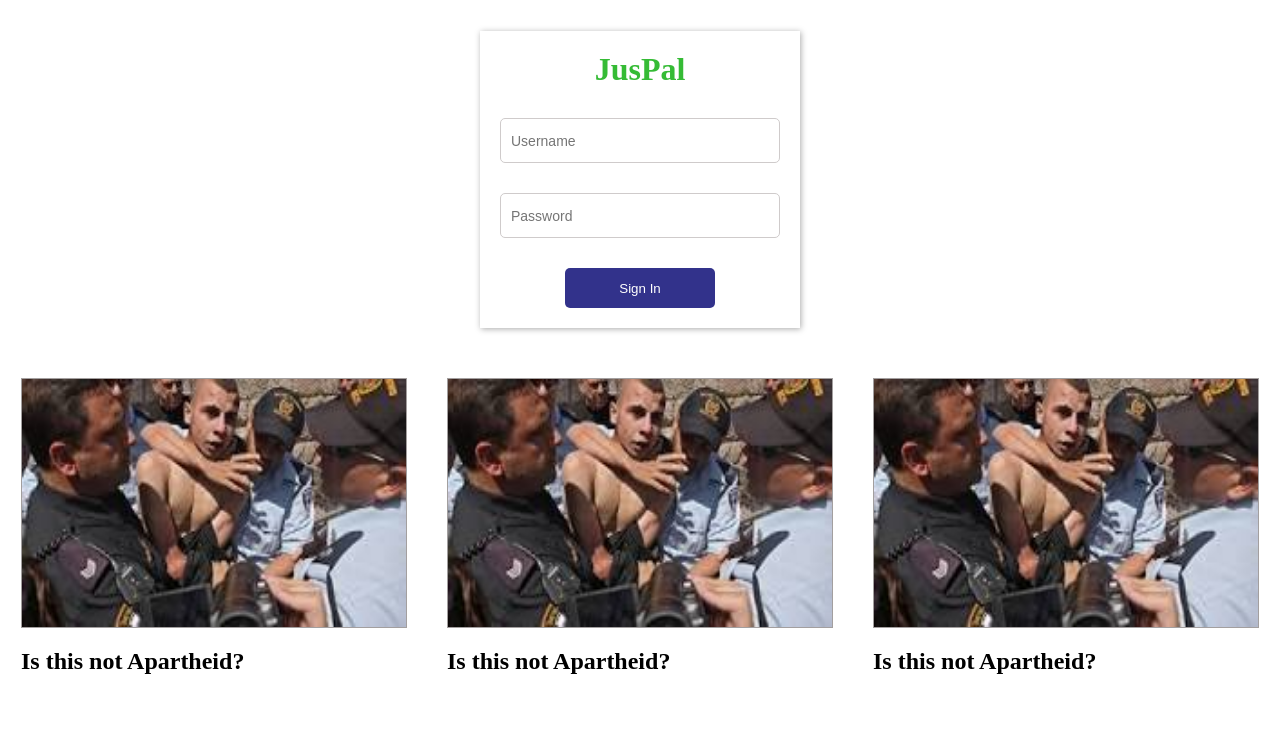
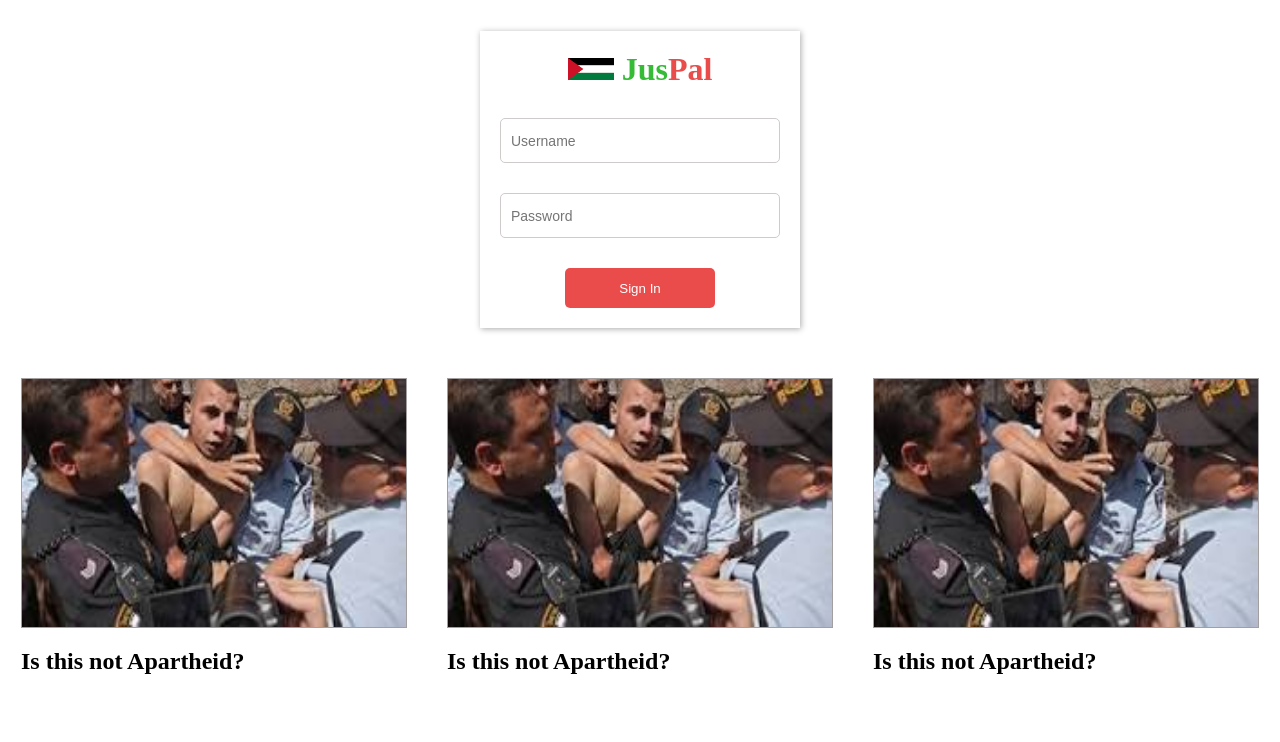
Before and after one commit to irfanit93/irfanit93.github.io, a website: page login.html in a window 1280 px wide. Shown: the top 742 px of the page. Drawn offline with Linux system fonts and the light colour scheme.

Commit message:
Update login.html

```diff
--- a/login.html
+++ b/login.html
@@ -42,7 +42,7 @@ font-size: 14px;
 .sign-in{
 height: 40px;
 width: 150px;
-background-color: rgb(50, 50, 139);
+background-color: #ea4c4c;;
 color: #fff;
 border-radius: 5px;
 border: none;
@@ -91,12 +91,17 @@ h1{
 </head>
 <body>
     <main class="text-center">
-        <h1 class="heading">JusPal</h1>
+        <h1 class="heading"><img src="palestine.png" style="
+    height: 22px;
+    width: 46px;
+"><span> Jus</span><span style="
+    color: #ea4c4c;
+">Pal</span></h1>
         <div class="m-top-30px">
-        <input class="form-field" type="text" name="uname" placeholder="Username"/>
+        <input class="form-field" type="text" name="uname" placeholder="Username">
         </div>
         <div class="m-top-30px">
-        <input class="form-field" type="password" name="pwd" placeholder="Password"/>
+        <input class="form-field" type="password" name="pwd" placeholder="Password">
         </div>
         <div class="m-top-30px">
             <button type="button" class="sign-in">Sign In</button>
@@ -128,5 +133,6 @@ h1{
     <h2>Is this not Apartheid?</h2>
 </div>
 </div>
+
 </body>
 </html>
```
